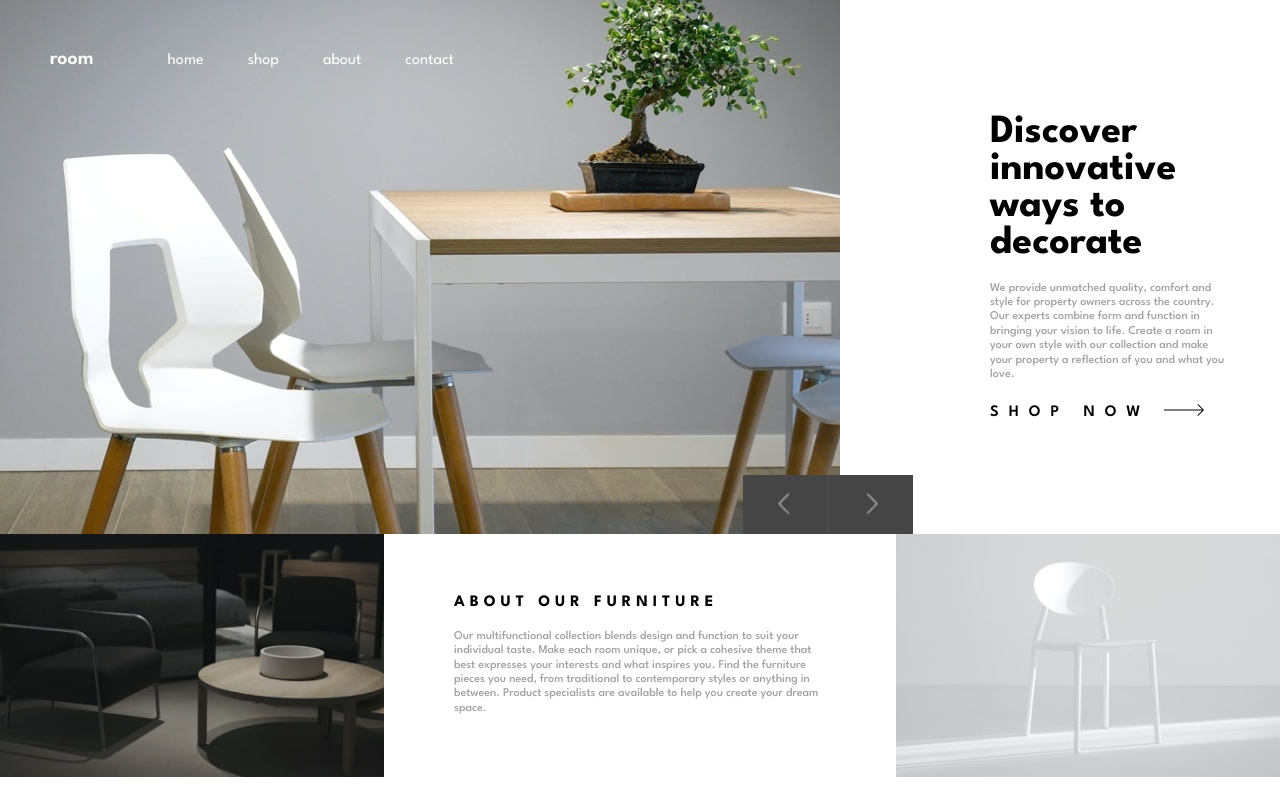
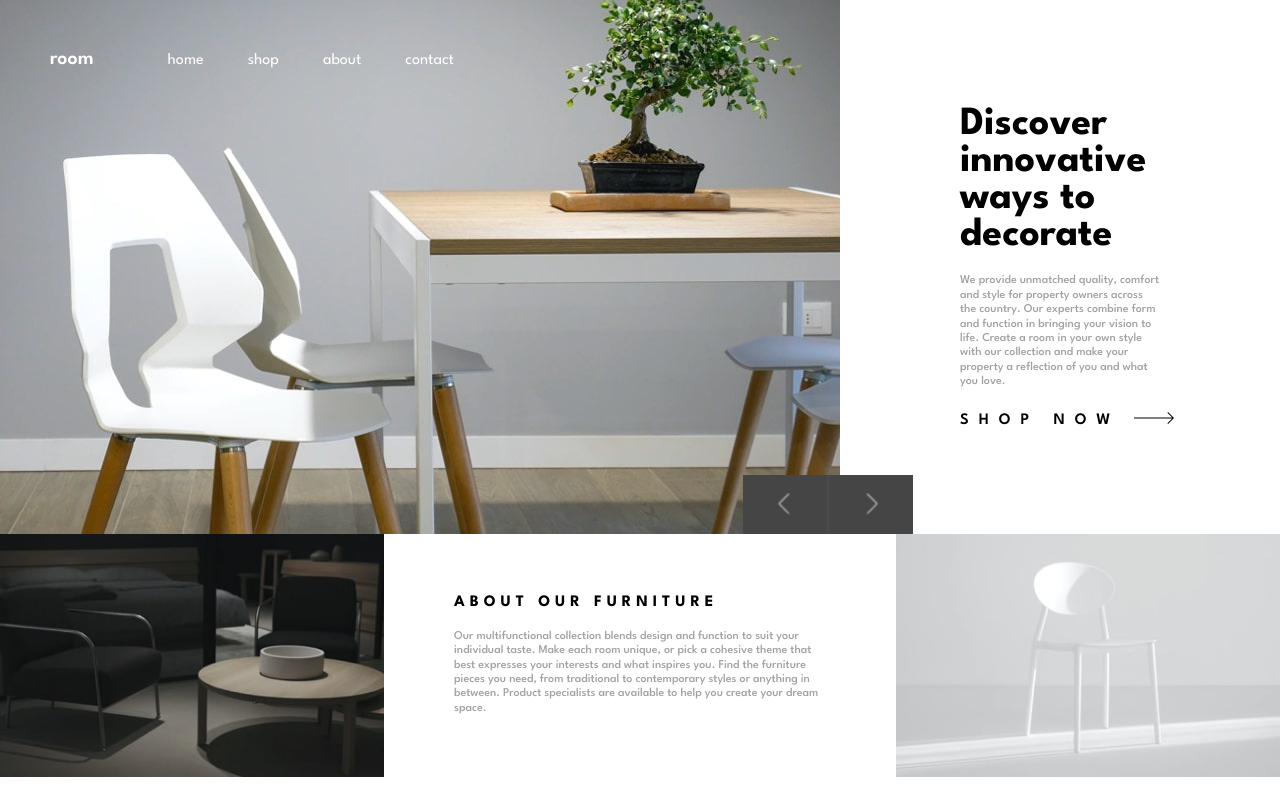
Before and after one commit to LouiseClaughton/Room-Homepage, a plain HTML site: page index.html in a window 1280 px wide. Drawn offline with Linux system fonts and the light colour scheme.

Commit message:
adjusted spacing between heading text and heading image

```diff
--- a/style.css
+++ b/style.css
@@ -127,7 +127,7 @@ li {
     font-family: 'League Spartan';
     font-weight: 700;
     font-size: 40px;
-    margin-left: 150px; /* Push away from the header image */
+    margin-left: 120px; /* Push away from the header image */
     margin-right: 100px; /* Push away from the webpage edge */
     padding-bottom: 20px; /* Allow room between the header and the text */
 }
@@ -159,8 +159,8 @@ li {
     font-weight: 500;
     color: hsl(0, 0%, 63%);
     padding-bottom: 20px;
-    margin-left: 150px; /* Align with heading */
-    margin-right: 50px;
+    margin-left: 120px; /* Align with heading */
+    margin-right: 120px;
     line-height: 1.2;
 }
 
@@ -179,7 +179,7 @@ li {
     font-size: 16px;
     font-weight: 600;
     letter-spacing: 10px;
-    margin-left: 150px;
+    margin-left: 120px;
     margin-right: 10px;
     text-transform: uppercase;
     grid-column: 3;
```
